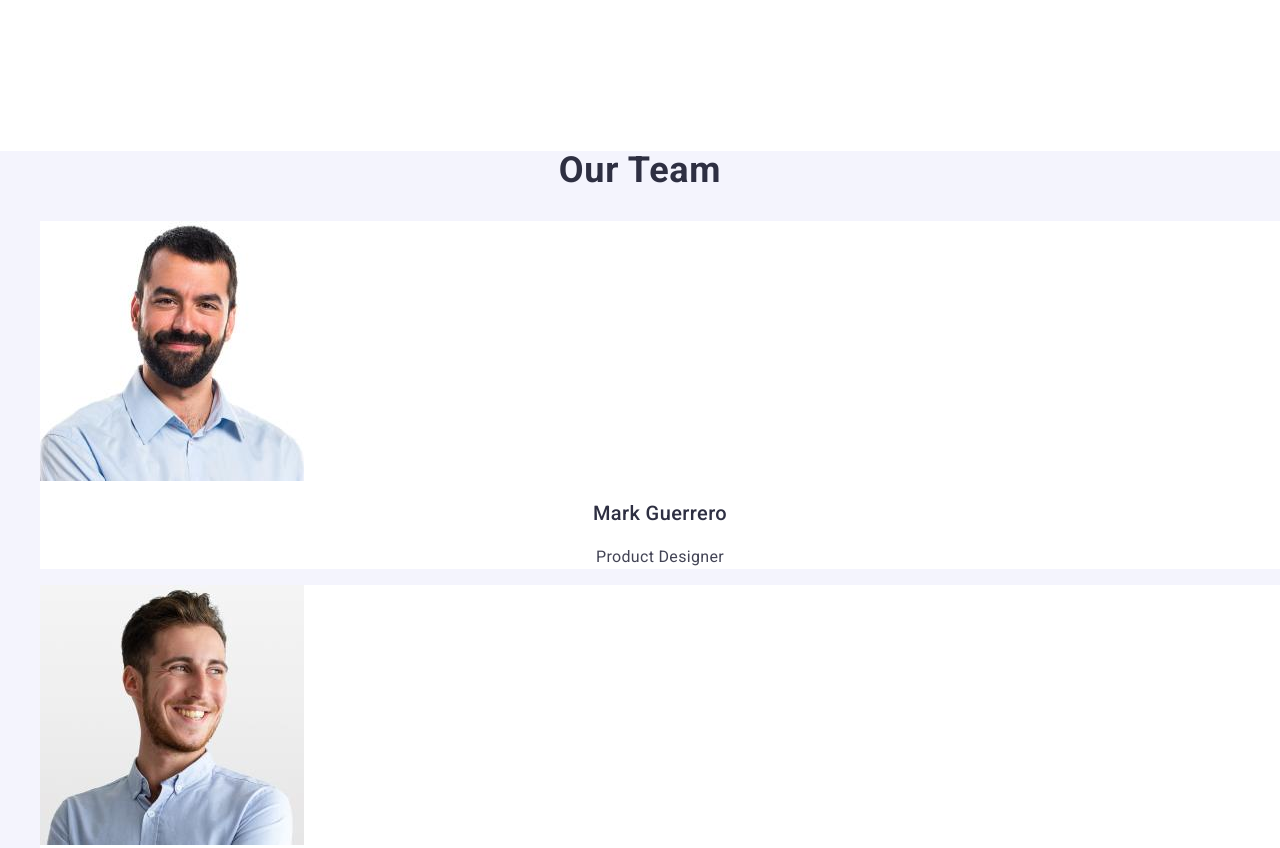
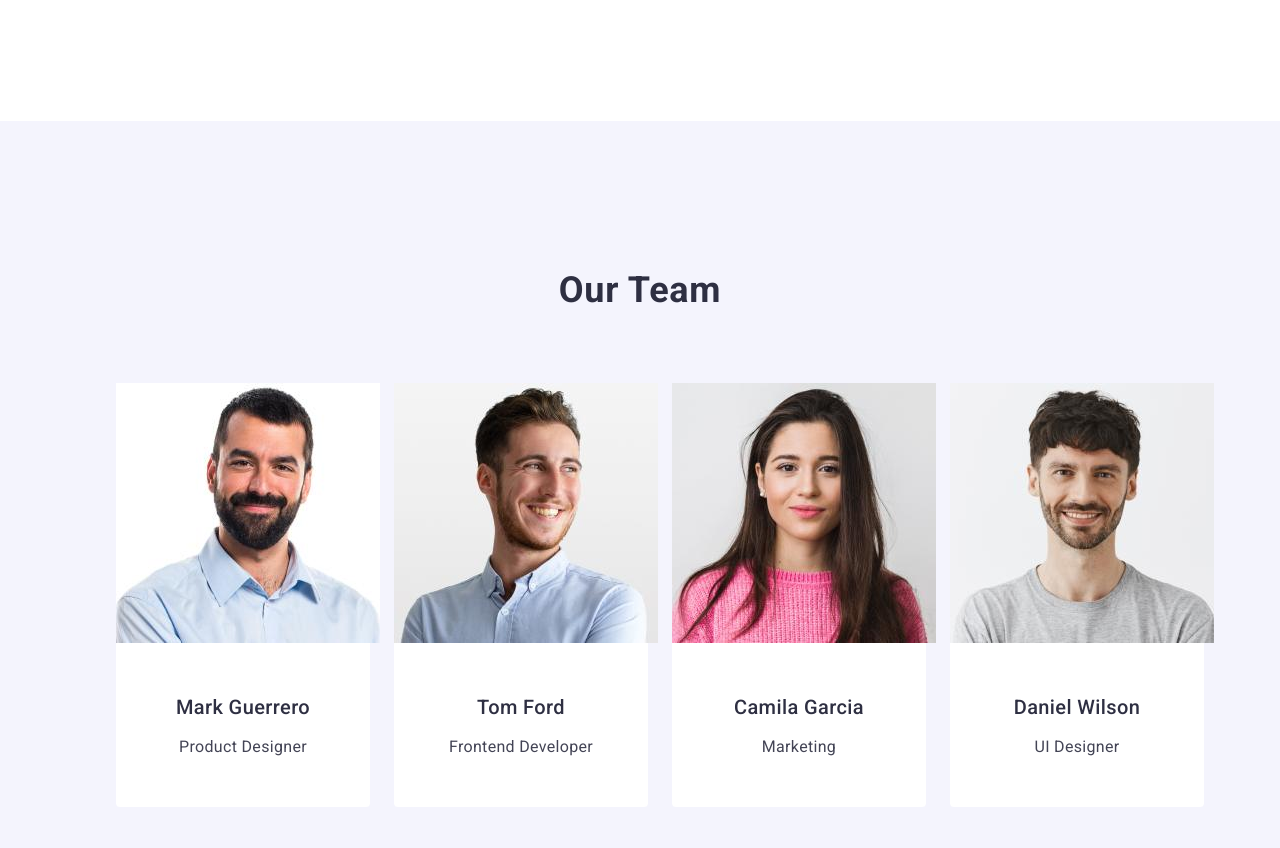
Before and after one commit to Piter30/goit-markup-hw-03, a plain HTML site: page index.html in a window 1280 px wide. Shown: the part 980-1828 px from the top of the page. Drawn offline with nearby package versions, Linux system fonts and the light colour scheme.

Commit message:
add css to section-our-team

```diff
--- a/css/styles.css
+++ b/css/styles.css
@@ -46,6 +46,7 @@ ol {
 
 .container-header {
   display: flex;
+  justify-content: space-between;
 }
 
 .navigation {
@@ -72,6 +73,20 @@ ol {
   width: calc((100% - 72px) / 4);
 }
 
+.ul-section-our-team-list {
+  display: flex;
+  gap: 24px;
+}
+
+.section-our-team-list {
+  width: calc((100% - 72px) / 4);
+  border-radius: 0px 0px 4px 4px;
+}
+
+.container-section-our-team-list {
+  padding: 32px 16px;
+}
+
 body {
   font-family: "Roboto", sans-serif;
   color: var(--slate);
@@ -88,7 +103,9 @@ body {
   text-transform: uppercase;
   color: var(--iris);
   margin-right: 76px;
+  text-decoration: none;
 }
+
 .logo-text {
   color: var(--navy-blue);
 }
@@ -195,6 +212,7 @@ body {
 
 .section-our-team {
   background-color: var(--cloud);
+  padding: 120px 0;
 }
 
 .section-our-team-header {
@@ -205,6 +223,7 @@ body {
   letter-spacing: 0.02em;
   text-align: center;
   text-transform: capitalize; /* Dodany podczas sprawdzania zadania lecz nie znaleziony w figmie */
+  margin-bottom: 72px;
 }
 
 .section-our-team-list {
@@ -218,6 +237,8 @@ body {
   font-weight: 500;
   line-height: 1.2;
   letter-spacing: 0.02em;
+  text-align: center;
+  margin-bottom: 8px;
 }
 
 .section-our-team-list-paragraph {
@@ -226,6 +247,7 @@ body {
   font-size: 16px;
   line-height: 1.5;
   letter-spacing: 0.02em;
+  text-align: center;
 }
 
 .section-our-portfolio-header {
--- a/index.html
+++ b/index.html
@@ -99,8 +99,9 @@
       </section>
 
       <section class="section-our-team">
+        <div class="container">
           <h2 class="section-our-team-header">Our Team</h2>
-        <ul>
+          <ul class="ul-section-our-team-list">
             <li class="section-our-team-list">
               <img
                 src="./images/mark-guerrero.jpg"
@@ -108,8 +109,10 @@
                 height="260"
                 alt="man in a blue shirt with short stubble"
               />
+              <div class="container-section-our-team-list">
                 <h3 class="section-our-team-list-header">Mark Guerrero</h3>
                 <p class="section-our-team-list-paragraph">Product Designer</p>
+              </div>
             </li>
             <li class="section-our-team-list">
               <img
@@ -118,8 +121,12 @@
                 height="260"
                 alt="man in a blue shirt with blond stubble"
               />
+              <div class="container-section-our-team-list">
                 <h3 class="section-our-team-list-header">Tom Ford</h3>
-            <p class="section-our-team-list-paragraph">Frontend Developer</p>
+                <p class="section-our-team-list-paragraph">
+                  Frontend Developer
+                </p>
+              </div>
             </li>
             <li class="section-our-team-list">
               <img
@@ -128,8 +135,10 @@
                 height="260"
                 alt="woman with long brown hair in a pink sweater"
               />
+              <div class="container-section-our-team-list">
                 <h3 class="section-our-team-list-header">Camila Garcia</h3>
                 <p class="section-our-team-list-paragraph">Marketing</p>
+              </div>
             </li>
             <li class="section-our-team-list">
               <img
@@ -138,10 +147,13 @@
                 height="260"
                 alt="man with short stubble in a gray T-shirt"
               />
+              <div class="container-section-our-team-list">
                 <h3 class="section-our-team-list-header">Daniel Wilson</h3>
                 <p class="section-our-team-list-paragraph">UI Designer</p>
+              </div>
             </li>
           </ul>
+        </div>
       </section>
 
       <section class="section-our-portfolio">
```
Lines whose indentation alone changed are shown as unchanged.
